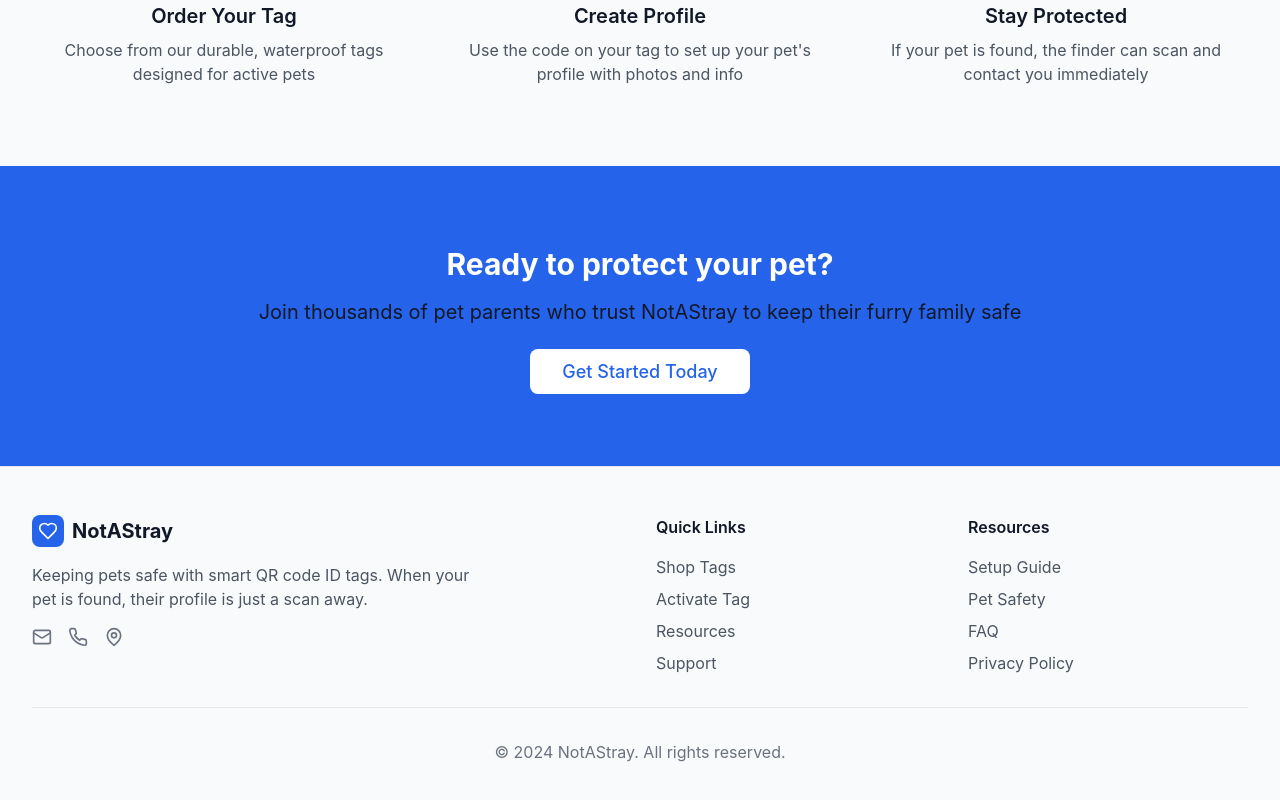
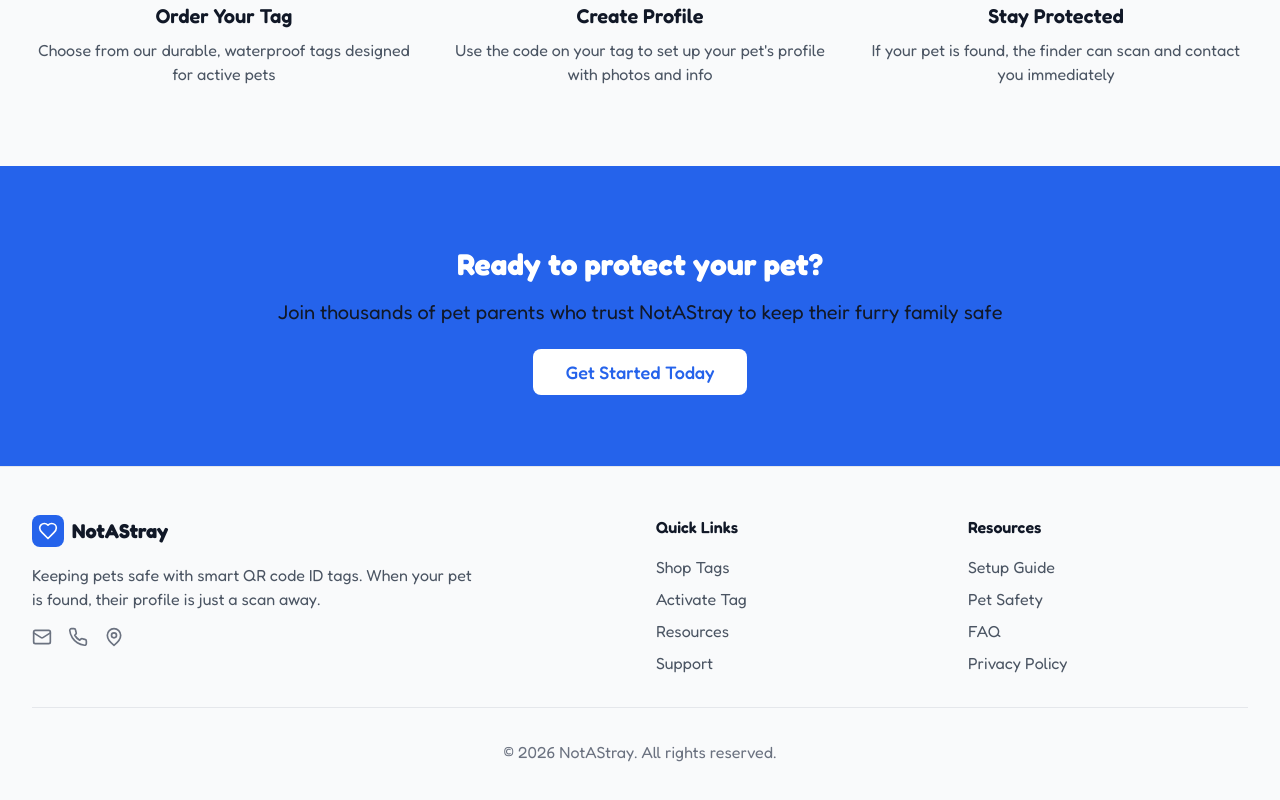
Before and after one commit to jigrullon/notastray, a Next.js app: page / in a window 1280 px wide. Shown: the part 1349-2149 px from the top of the page. Built offline with nearby package versions, Linux system fonts and the light colour scheme; no server answers.

Commit message:
changed font to Fredoka. also updated footer.

```diff
--- a/app/globals.css
+++ b/app/globals.css
@@ -1,3 +1,5 @@
+@import url('https://fonts.googleapis.com/css2?family=Fredoka:wdth,wght@75..125,300..700&display=swap');
+
 @tailwind base;
 @tailwind components;
 @tailwind utilities;
--- a/components/Footer.tsx
+++ b/components/Footer.tsx
@@ -49,7 +49,7 @@
         </div>
 
         <div className="border-t border-gray-200 mt-8 pt-8 text-center text-gray-500">
-          <p>&copy; 2024 NotAStray. All rights reserved.</p>
+          <p>&copy; 2026 NotAStray. All rights reserved.</p>
         </div>
       </div>
     </footer>
--- a/tailwind.config.js
+++ b/tailwind.config.js
@@ -28,7 +28,7 @@
         }
       },
       fontFamily: {
-        sans: ['-apple-system', 'BlinkMacSystemFont', 'Segoe UI', 'Helvetica', 'Arial', 'sans-serif'],
+        sans: ['"Fredoka"', '-apple-system', 'BlinkMacSystemFont', 'Segoe UI', 'Helvetica', 'Arial', 'sans-serif'],
       },
     },
   },
```
